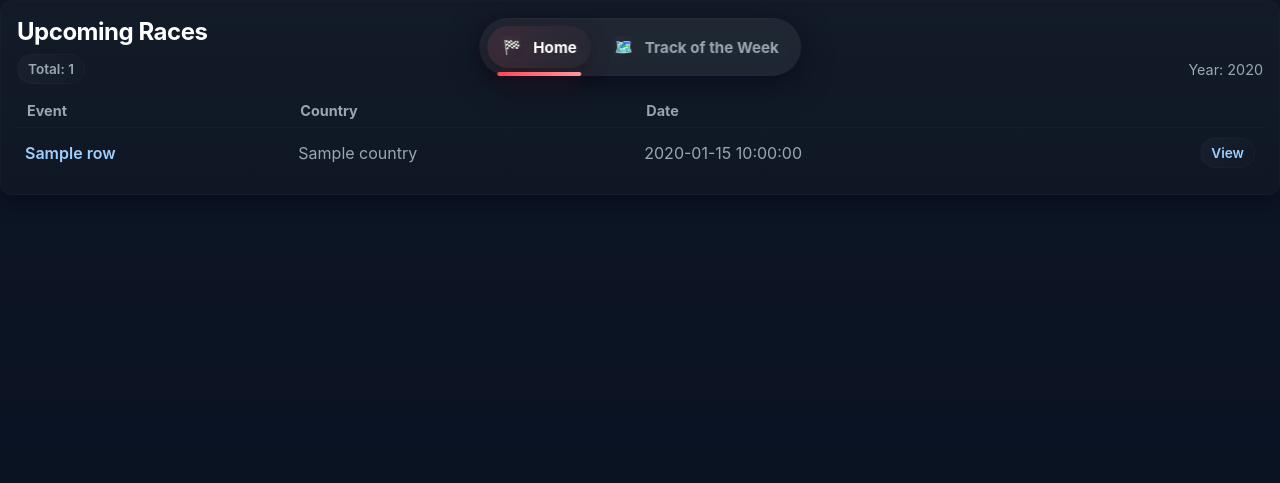
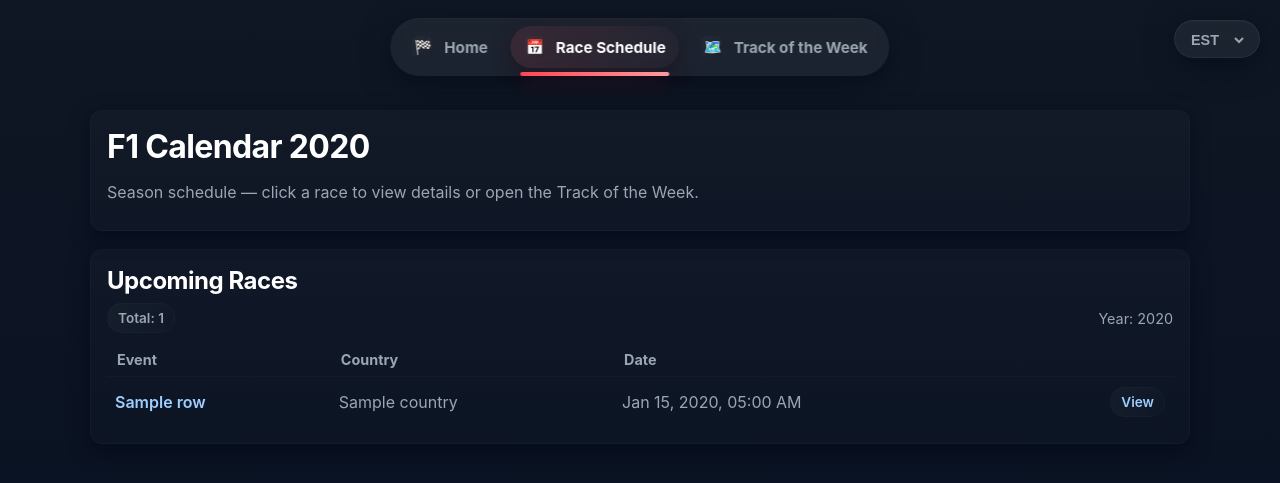
Before and after one commit to 22-Maya/F1Tracker, a Flask app: template templates/schedule.html in a window 1280 px wide. Shown: the top 483 px of the page. Run offline with Flask 3, Linux system fonts and the light colour scheme; the template is opened without the code that fills it: most values are stand-ins (such as "Sample title", 1, 10 or a date in 2020).

Commit message:
schedule

```diff
--- a/app.py
+++ b/app.py
@@ -24,7 +24,10 @@ def index():
 @app.route("/schedule")
 def schedule():
     schedule, year = load_calendar()
-    return render_template("schedule.html", schedule=schedule.to_dict(orient="records"), year=year)
+    schedule["date_utc"] = pd.to_datetime(schedule["Session1DateUtc"], utc=True)
+    return render_template("schedule.html", year=year, schedule=schedule.assign(
+        date_iso=schedule["date_utc"].dt.strftime("%Y-%m-%dT%H:%M:%SZ")).to_dict(orient="records")
+    )
 
 @app.route("/next")
 def next_race():
--- a/static/style.css
+++ b/static/style.css
@@ -183,3 +183,48 @@ h1,h2,h3{ margin:0 0 8px 0; color: #fff; letter-spacing: -0.02em; }
   }
   .main{ padding-top:80px; }
 }
+
+#timezone-selector {
+    position: fixed;
+    top: 10px;
+    right: 20px;
+    background: var(--surface);
+    padding: 6px 10px;
+    border-radius: 8px;
+    box-shadow: 0 0 8px rgba(0,0,0,0.25);
+    z-index: 1000;
+}
+#timezone-selector select {
+    background: transparent;
+    border: none;
+    color: white;
+    font-size: 0.9rem;
+}
+
+.tz-wrapper{
+    position: fixed;
+    top: 20px;
+    right: 20px;
+    z-index: 1000;
+
+    background: var(--glass);
+    backdrop-filter: blur(var(--glass-blur));
+    padding: 8px 12px;
+    border-radius: 999px;
+    border: 1px solid rgba(255,255,255,0.05);
+    box-shadow: 0 8px 30px rgba(2,6,23,0.6), inset 0 1px 0 rgba(255,255,255,0.02);
+}
+
+.tz-wrapper select{
+    background: transparent;
+    border: none;
+    outline: none;
+    color: var(--muted);
+    font-weight: 600;
+    font-size: 0.9rem;
+    cursor: pointer;
+}
+
+.tz-wrapper select:hover{
+    color: #fff;
+}
--- a/templates/schedule.html
+++ b/templates/schedule.html
@@ -5,18 +5,44 @@
         <meta name="viewport" content="width=device-width,initial-scale=1" />
         <title>F1 Calendar</title>
 
-        <!-- serve stylesheet from Flask static/ -->
         <link id="mainStylesheet" rel="stylesheet" href="{{ url_for('static', filename='style.css') }}">
 
     </head>
+
     <body>
 
         <nav class="top-vertical-nav" aria-label="Main navigation">
-            <a href="{{ url_for('index') }}" class="active"><span class="icon">🏁</span>Home</a>
+            <a href="{{ url_for('index') }}"><span class="icon">🏁</span>Home</a>
+            <a href="{{ url_for('schedule') }}" class="active"><span class="icon">📅</span>Race Schedule</a>
             <a href="{{ url_for('next_race') }}"><span class="icon">🗺️</span>Track of the Week</a>
         </nav>
 
-        <main>
+        <div id="timezoneSelector" class="tz-wrapper">
+            <select id="timezoneSelect">
+                <option value="America/New_York" selected>EST</option>
+                <option value="America/Chicago">CST</option>
+                <option value="America/Denver">MST</option>
+                <option value="America/Los_Angeles">PST</option>
+
+                <option value="Europe/London">GMT</option>
+                <option value="Europe/Paris">CET</option>
+                <option value="Europe/Berlin">CET</option>
+
+                <option value="Asia/Kolkata">IST</option>
+                <option value="Asia/Dubai">GST</option>
+                <option value="Asia/Singapore">SGT</option>
+                <option value="Asia/Tokyo">JST</option>
+
+                <option value="Australia/Sydney">AEDT</option>
+            </select>
+        </div>
+
+        <main class="main" role="main">
+            <header class="card" style="margin-bottom:18px;">
+                <h1>F1 Calendar {{ year }}</h1>
+                <p class="lead">Season schedule — click a race to view details or open the Track of the Week.</p>
+            </header>
+
             <section class="content-grid">
                 <div class="card">
                     <h2>Upcoming Races</h2>
@@ -40,9 +66,11 @@
                                 <tr style="border-top:1px solid rgba(255,255,255,0.02);">
                                     <td style="padding:10px 8px;font-weight:600">{{ row.EventName }}</td>
                                     <td style="padding:10px 8px;color:var(--muted)">{{ row.Country }}</td>
-                                    <td style="padding:10px 8px;color:var(--muted)">{{ row.EventDate }}</td>
+
+                                    <!-- Store UTC version -->
+                                    <td class="race-date" data-utc="{{ row.date_utc }}" style="padding:10px 8px;color:var(--muted)"></td>
+
                                     <td style="padding:10px 8px;text-align:right;">
-                                        <!-- temporary: route not implemented for per-race pages -->
                                         <a href="#" class="pill" style="text-decoration:none;color:inherit;">View</a>
                                     </td>
                                 </tr>
@@ -54,5 +82,36 @@
             </section>
         </main>
 
+        <script src="https://cdn.jsdelivr.net/npm/luxon@3/build/global/luxon.min.js"></script>
+        <script>
+        function convertAllTimes() {
+            const tz = document.getElementById("timezoneSelect").value;
+            const cells = document.querySelectorAll(".race-date");
+
+            cells.forEach(cell => {
+                const utcTime = cell.getAttribute("data-utc");
+                const date = new Date(utcTime);
+
+                const options = {
+                    year: "numeric",
+                    month: "short",
+                    day: "numeric",
+                    hour: "2-digit",
+                    minute: "2-digit",
+                    timeZone: tz
+                };
+
+                const formatted = date.toLocaleString("en-US", options);
+                cell.textContent = formatted;
+            });
+        }
+
+        document.getElementById("timezoneSelect").addEventListener("change", convertAllTimes);
+
+        // Run on page load
+        convertAllTimes();
+        </script>
+
+
     </body>
 </html>
```
Also changed, not shown: templates/index.html (+26 -6 lines), templates/next_race.html (+52 -5 lines).
